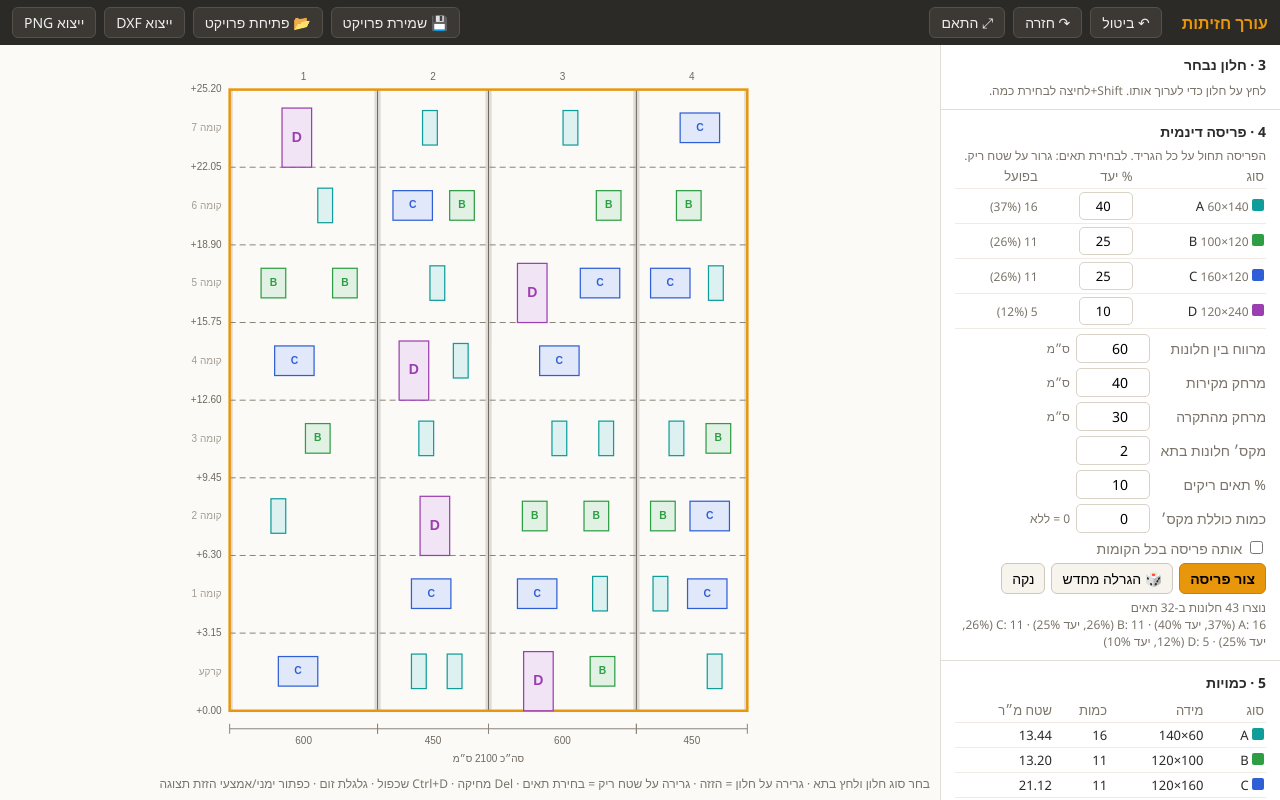
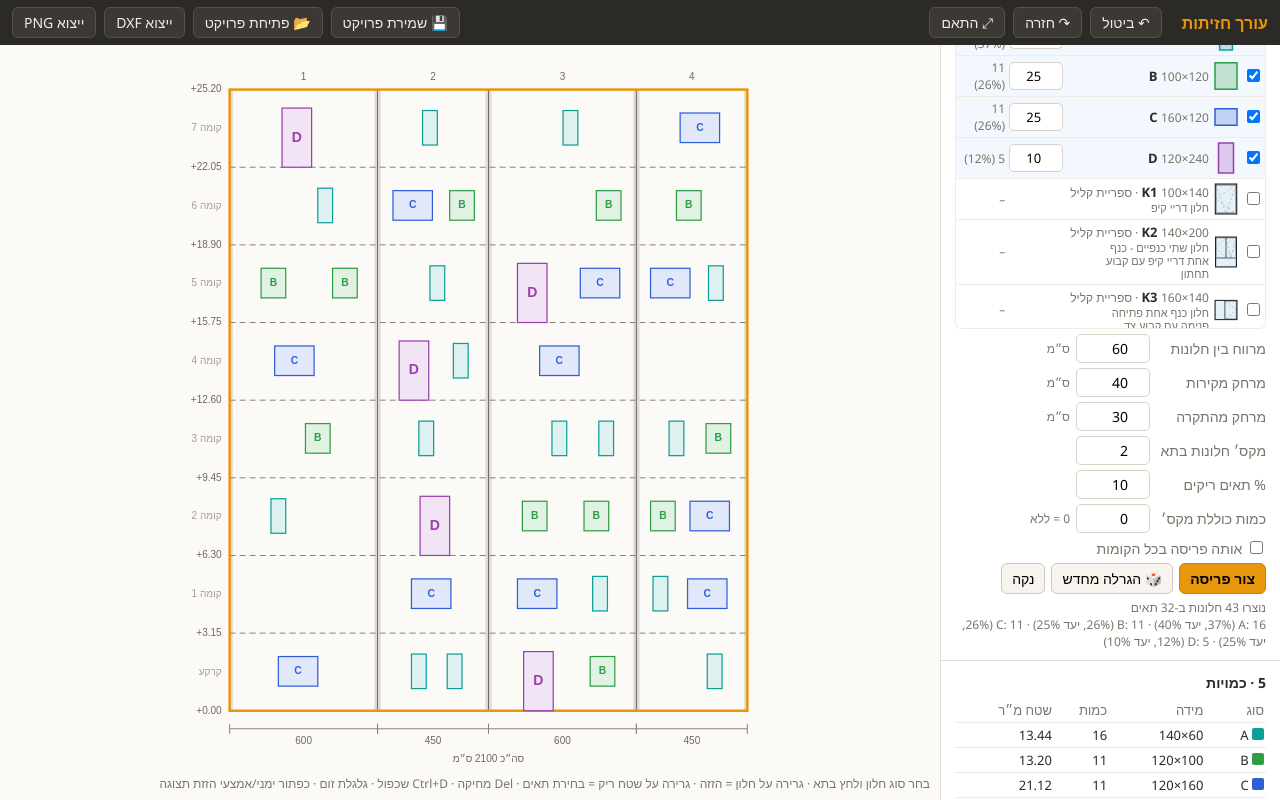
Before and after one commit to aloneckhaus/facade-editor, a plain HTML site: page index.html in a window 1280 px wide. Both pictures are taken after a click on the button "🎲 הגרלה מחדש". Drawn offline with Linux system fonts and the light colour scheme.

Commit message:
v0.4: choose which types (incl. Klil 5600) the dynamic layout uses; doors ground-floor only option; SW cache v5

```diff
--- a/index.html
+++ b/index.html
@@ -54,6 +54,10 @@ details[open] summary{color:var(--ink)}
 .kl canvas{flex:none;width:44px;height:56px}
 .kn{font-size:11px;max-width:120px;line-height:1.2}
 .warn{color:#c4500a;font-size:12px;margin:4px 0}
+#mixWrap{max-height:340px;overflow-y:auto;border:1px solid #f0ece5;border-radius:6px;margin:4px 0}
+#mix canvas.th{width:26px;height:34px;display:block}
+#mix tr.on td{background:#f3f8ff}
+#mix .warn{font-size:11px;margin:1px 0}
 </style>
 </head>
 <body>
@@ -98,7 +102,9 @@ details[open] summary{color:var(--ink)}
   <h3>4 · פריסה דינמית</h3>
   <div class="box">
     <div class="mut" id="genScope"></div>
-    <table id="mix"></table>
+    <div class="mut">סמן אילו חלונות ייכנסו לפריסה (גם מספריית קליל). המשקל קובע כמה מכל סוג.</div>
+    <div class="row"><button class="b" id="genAll">סמן הכל</button><button class="b" id="genNone">נקה סימון</button><label style="min-width:0"><input type="checkbox" id="genDoorsG" checked> דלתות רק בקומת קרקע</label></div>
+    <div id="mixWrap"><table id="mix"></table></div>
     <div class="row"><label>מרווח בין חלונות</label><input id="genGap" type="number" step="5"> <span class="mut">ס״מ</span></div>
     <div class="row"><label>מרחק מקירות</label><input id="genMargin" type="number" step="5"> <span class="mut">ס״מ</span></div>
     <div class="row"><label>מרחק מהתקרה</label><input id="genTop" type="number" step="5"> <span class="mut">ס״מ</span></div>
--- a/simple.js
+++ b/simple.js
@@ -1,4 +1,4 @@
-/* Facade editor v0.3 – simple: floor/wall grid + windows only (+ Klil Bauhaus 5600 library). World units = metres, y up. */
+/* Facade editor v0.4 – simple: floor/wall grid + windows only (+ Klil Bauhaus 5600 library). World units = metres, y up. */
 (function () {
 'use strict';
 var $ = function (id) { return document.getElementById(id); };
@@ -341,12 +341,16 @@ function renderKlilLib() {
     var g = KlilGeom.geom(kt.id, d.w, d.h, {}), sc = Math.min(40 / d.w, 52 / d.h) * 1000, x = (44 - d.w * sc / 1000) / 2, y = (56 - d.h * sc / 1000) / 2;
     drawKlil(c2, { t: '' }, g, x, y, sc, 0.5, false, '#000'); });
 }
-function addKlilType(kid) {
-  var kt = KlilGeom.type(kid); if (!kt) return; var t = null;
+function ensureKlilType(kid, noPush) {
+  var kt = KlilGeom.type(kid); if (!kt) return null; var t = null;
   S.types.forEach(function (o) { if (o.klil === kid) t = o; });
-  if (!t) { push(); var id = kt.id; while (T(id)) id += "'"; var d = kt.defaults;
+  if (!t) { if (!noPush) push(); var id = kt.id; while (T(id)) id += "'"; var d = kt.defaults;
     t = { id: id, name: kt.name, klil: kid, w: d.w / 1000, h: d.h / 1000, sill: d.sill / 1000, color: '#3d4a57', glass: kt.glass };
     if (d.split) t.split = d.split; S.types.push(t); S.gen.pct[id] = 0; }
+  return t;
+}
+function addKlilType(kid) {
+  var kt = KlilGeom.type(kid), t = ensureKlilType(kid); if (!t) return;
   S.place = t.id; refresh(); toast('לחץ בתא בגריד כדי להוסיף ' + t.id + ' – ' + kt.name + ' · Esc לסיום');
 }
 if ($('klilLib')) $('klilLib').addEventListener('click', function (e) { var b = e.target.closest('[data-klil]'); if (b) addKlilType(b.getAttribute('data-klil')); });
@@ -404,21 +408,47 @@ function scopeCells() {
   else for (var f = 0; f < S.G.floors; f++) for (var b = 0; b < S.G.bays.length; b++) out.push({ f: f, b: b });
   return out.filter(function (c) { return c.f < S.G.floors && c.b < S.G.bays.length; }).sort(function (a, b) { return a.f - b.f || a.b - b.b; });
 }
+// which types the dynamic layout may use: S.gen.use[id] (old projects: derived from % > 0)
+function genUse() { var g = S.gen; if (!g.use) { g.use = {}; S.types.forEach(function (t) { if ((g.pct[t.id] || 0) > 0) g.use[t.id] = true; }); } return g.use; }
+function isDoorT(t) { var kt = t && t.klil && window.KlilGeom ? KlilGeom.type(t.klil) : null; return !!(kt && kt.kind === 'door'); }
+function typeWarn(t) { return t.klil && window.KlilGeom ? KlilGeom.geom(t.klil, t.w * 1000, t.h * 1000, { split: t.split, glass: t.glass }).warn : []; }
+function thumb(cv2, t, kid) { var c2 = cv2.getContext('2d'), Wc = cv2.width, Hc = cv2.height; c2.clearRect(0, 0, Wc, Hc);
+  var w = t ? t.w * 1000 : KlilGeom.type(kid).defaults.w, h = t ? t.h * 1000 : KlilGeom.type(kid).defaults.h, sc = Math.min((Wc - 4) / w, (Hc - 4) / h) * 1000, x = (Wc - w * sc / 1000) / 2, y = (Hc - h * sc / 1000) / 2;
+  kid = kid || (t && t.klil);
+  if (kid && window.KlilGeom) { var o = t ? { split: t.split, glass: t.glass } : {}; drawKlil(c2, { t: '' }, KlilGeom.geom(kid, w, h, o), x, y, sc, 0.5, false, '#000'); }
+  else { c2.fillStyle = hexA(t.color, 0.25); c2.fillRect(x, y, w * sc / 1000, h * sc / 1000); c2.strokeStyle = t.color; c2.lineWidth = 1.5; c2.strokeRect(x, y, w * sc / 1000, h * sc / 1000); } }
+var lastMixHtml = '';
 function renderMix() {
-  var cnt = {}, tot = 0; S.win.forEach(function (w) { cnt[w.t] = (cnt[w.t] || 0) + 1; tot++; });
-  $('mix').innerHTML = '<tr><th>סוג</th><th>% יעד</th><th>בפועל</th></tr>' + S.types.map(function (t) {
-    return '<tr><td><span class="sw" style="background:' + t.color + '"></span> ' + esc(t.id) + ' <span class="mut">' + Math.round(t.w * 100) + '×' + Math.round(t.h * 100) + '</span></td><td><input type="number" min="0" step="5" data-pct="' + esc(t.id) + '" value="' + (S.gen.pct[t.id] || 0) + '"></td><td class="mut">' + (tot ? (cnt[t.id] || 0) + ' (' + Math.round(100 * (cnt[t.id] || 0) / tot) + '%)' : '–') + '</td></tr>'; }).join('');
+  var cnt = {}, tot = 0, use = genUse(); S.win.forEach(function (w) { cnt[w.t] = (cnt[w.t] || 0) + 1; tot++; });
+  var rows = S.types.map(function (t) { return { t: t, id: t.id }; });
+  if (window.KlilGeom) KlilGeom.data.types.forEach(function (kt) { if (!S.types.some(function (t) { return t.klil === kt.id; })) rows.push({ lib: kt, id: 'lib:' + kt.id }); });
+  var h = '<tr><th></th><th></th><th>סוג</th><th>משקל %</th><th>בפועל</th></tr>' + rows.map(function (r) {
+    var t = r.t, on = t && use[t.id], nm = t ? (t.name || '') : r.lib.name, w = t ? t.w : r.lib.defaults.w / 1000, hh = t ? t.h : r.lib.defaults.h / 1000, wn = t ? typeWarn(t) : [];
+    return '<tr class="' + (on ? 'on' : '') + '"><td><input type="checkbox" data-use="' + esc(r.id) + '"' + (on ? ' checked' : '') + '></td><td><canvas class="th" width="26" height="34" data-th="' + esc(r.id) + '"></canvas></td>' +
+      '<td title="' + esc(nm) + '"><b>' + esc(t ? t.id : r.lib.id) + '</b> <span class="mut">' + Math.round(w * 100) + '×' + Math.round(hh * 100) + (t ? '' : ' · ספריית קליל') + '</span>' + (nm ? '<div class="mut kn">' + esc(nm) + '</div>' : '') + (wn.length ? '<div class="warn" title="' + esc(wn.join(' | ')) + '">⚠ חורג ממידות קליל – לא ייכלל</div>' : '') + '</td>' +
+      '<td>' + (t ? '<input type="number" min="0" step="5" data-pct="' + esc(t.id) + '" value="' + (S.gen.pct[t.id] || 0) + '">' : '') + '</td><td class="mut">' + (t && tot ? (cnt[t.id] || 0) + ' (' + Math.round(100 * (cnt[t.id] || 0) / tot) + '%)' : '–') + '</td></tr>'; }).join('');
+  if (h !== lastMixHtml) { lastMixHtml = h; $('mix').innerHTML = h;
+    $('mix').querySelectorAll('[data-th]').forEach(function (cv2) { var id = cv2.getAttribute('data-th'); if (id.indexOf('lib:') === 0) thumb(cv2, null, id.slice(4)); else thumb(cv2, T(id)); }); }
+  $('genDoorsG').checked = S.gen.doorsGround !== false;
   var g = S.gen, a = document.activeElement;
   [['genGap', g.gap * 100], ['genMargin', g.margin * 100], ['genTop', g.top * 100], ['genPer', g.per], ['genEmpty', g.empty], ['genMax', g.max]].forEach(function (p) { if (a !== $(p[0])) $(p[0]).value = Math.round(p[1]); });
   $('genSame').checked = g.same;
   $('genScope').textContent = S.cells.size ? 'הפריסה תחול על ' + S.cells.size + ' תאים נבחרים (Esc לביטול הבחירה)' : 'הפריסה תחול על כל הגריד. לבחירת תאים: גרור על שטח ריק.';
 }
-$('mix').addEventListener('change', function (e) { var id = e.target.getAttribute('data-pct'); if (id) S.gen.pct[id] = Math.max(0, +e.target.value); });
+$('mix').addEventListener('change', function (e) { var id = e.target.getAttribute('data-pct'); if (id) { S.gen.pct[id] = Math.max(0, +e.target.value); if (S.gen.pct[id] > 0) genUse()[id] = true; renderMix(); return; }
+  var u = e.target.getAttribute('data-use'); if (!u) return; var use = genUse();
+  if (u.indexOf('lib:') === 0) { var t = ensureKlilType(u.slice(4)); u = t.id; }
+  use[u] = e.target.checked; if (e.target.checked && !(S.gen.pct[u] > 0)) S.gen.pct[u] = 20;
+  refresh(); });
+$('genAll').onclick = function () { var use = genUse(); S.types.forEach(function (t) { use[t.id] = true; if (!(S.gen.pct[t.id] > 0)) S.gen.pct[t.id] = 20; }); refresh(); };
+$('genNone').onclick = function () { S.gen.use = {}; refresh(); };
+$('genDoorsG').onchange = function () { S.gen.doorsGround = this.checked; };
 function readGen() { var g = S.gen; g.gap = +$('genGap').value / 100; g.margin = +$('genMargin').value / 100; g.top = +$('genTop').value / 100; g.per = Math.max(1, +$('genPer').value | 0); g.empty = Math.max(0, Math.min(95, +$('genEmpty').value)); g.max = Math.max(0, +$('genMax').value | 0); g.same = $('genSame').checked; }
 ['genGap', 'genMargin', 'genTop', 'genPer', 'genEmpty', 'genMax', 'genSame'].forEach(function (id) { $(id).addEventListener('change', readGen); });
 function generate() {
-  readGen(); var g = S.gen, Rn = rng(g.seed), types = S.types.filter(function (t) { return (g.pct[t.id] || 0) > 0; });
-  if (!types.length) { toast('הגדר אחוזים לסוגי החלונות'); return null; }
+  readGen(); var g = S.gen, Rn = rng(g.seed), use = genUse(), excl = [], doorsG = g.doorsGround !== false;
+  var types = S.types.filter(function (t) { if (!use[t.id] || !((g.pct[t.id] || 0) > 0)) return false; if (typeWarn(t).length) { excl.push(t.id); return false; } return true; });
+  if (!types.length) { toast(excl.length ? 'הסוגים שנבחרו חורגים ממידות קליל' : 'סמן סוגי חלונות לפריסה'); return null; }
   var sumP = types.reduce(function (a, t) { return a + g.pct[t.id]; }, 0), cells = scopeCells(), inScope = {};
   cells.forEach(function (c) { inScope[ck(c.f, c.b)] = 1; });
   push();
@@ -428,7 +458,7 @@ function generate() {
     var s = ws.reduce(function (a, b) { return a + b; }, 0), r = Rn() * s; for (var i = 0; i < el.length; i++) { r -= ws[i]; if (r <= 0) return el[i]; } return el[el.length - 1]; }
   function makePattern(c) {
     var sp = span(c.b), avail = sp - 2 * g.margin, maxH = fh(c.f) - g.top;
-    var el = types.filter(function (t) { return t.w <= avail + 1e-6 && t.sill + t.h <= maxH + 1e-6; });
+    var el = types.filter(function (t) { return t.w <= avail + 1e-6 && t.sill + t.h <= maxH + 1e-6 && !(doorsG && c.f !== 0 && isDoorT(t)); });
     if (!el.length) { skipped++; return []; }
     if (Rn() * 100 < g.empty) return [];
     var k = 1 + Math.floor(Rn() * g.per), chosen = [], used = 0;
@@ -441,8 +471,9 @@ function generate() {
   for (var i = 0; i < cells.length; i++) {
     var c = cells[i]; if (g.max && total >= g.max) break;
     var pat;
-    if (g.same && patterns[c.b]) { pat = patterns[c.b].filter(function (p) { return p.sill + p.h <= fh(c.f) - g.top + 1e-6; }); pat.forEach(function (p) { count[p.t]++; total++; }); }
-    else { pat = makePattern(c); if (g.same) patterns[c.b] = pat; }
+    var pk = c.b + (doorsG && c.f === 0 ? 'g' : ''); // ground floor gets its own pattern when doors are ground-only
+    if (g.same && patterns[pk]) { pat = patterns[pk].filter(function (p) { return p.sill + p.h <= fh(c.f) - g.top + 1e-6; }); pat.forEach(function (p) { count[p.t]++; total++; }); }
+    else { pat = makePattern(c); if (g.same) patterns[pk] = pat; }
     var manual = S.win.filter(function (w) { return w.f === c.f && w.b === c.b; });
     pat.forEach(function (p) {
       if (manual.some(function (m) { return p.dx < m.dx + m.w + g.gap && p.dx + p.w + g.gap > m.dx; })) { count[p.t]--; total--; return; }
@@ -450,7 +481,7 @@ function generate() {
     });
   }
   S.sel.clear(); refresh();
-  $('genRes').innerHTML = 'נוצרו ' + total + ' חלונות ב-' + cells.length + ' תאים' + (skipped ? ' · ב-' + skipped + ' תאים אף סוג לא נכנס' : '') + '<br>' +
+  $('genRes').innerHTML = 'נוצרו ' + total + ' חלונות ב-' + cells.length + ' תאים' + (skipped ? ' · ב-' + skipped + ' תאים אף סוג לא נכנס' : '') + (excl.length ? ' · לא נכללו (חורגים ממידות קליל): ' + excl.join(', ') : '') + '<br>' +
     types.map(function (t) { return t.id + ': ' + count[t.id] + ' (' + (total ? Math.round(100 * count[t.id] / total) : 0) + '%, יעד ' + Math.round(100 * g.pct[t.id] / sumP) + '%)'; }).join(' · ');
   return { total: total, count: count, cells: cells.length };
 }
@@ -560,7 +591,7 @@ function projectData() { return { app: 'facade-editor-simple', version: 2, G: S.
 function saveProject() { download(baseName() + '.facade.json', JSON.stringify(projectData(), null, 1), 'application/json'); }
 function loadProject(d) {
   if (d.app !== 'facade-editor-simple') throw new Error('קובץ פרויקט לא מתאים לגרסה הזו');
-  push(); S.G = d.G; S.types = d.types; S.win = d.win; S.gen = Object.assign(S.gen, d.gen || {}); S.sel.clear(); S.cells.clear();
+  push(); S.G = d.G; S.types = d.types; S.win = d.win; S.gen = Object.assign(S.gen, d.gen || {}); if (!(d.gen && d.gen.use)) delete S.gen.use; S.sel.clear(); S.cells.clear();
   nid = 1; S.win.forEach(function (w) { var k = +String(w.id).slice(1); if (k >= nid) nid = k + 1; }); refresh(); fit();
 }
 $('saveP').onclick = saveProject;
@@ -574,7 +605,7 @@ window.addEventListener('beforeunload', function (e) { if (S.win.length && U.len
 setInterval(function () { try { localStorage.setItem('facade-simple-autosave', JSON.stringify(projectData())); } catch (e) {} }, 5000);
 try { var as = localStorage.getItem('facade-simple-autosave'); if (as) { var d = JSON.parse(as); if (d && d.app === 'facade-editor-simple') { S.G = d.G; S.types = d.types; S.win = d.win; S.gen = Object.assign(S.gen, d.gen || {}); S.win.forEach(function (w) { var k = +String(w.id).slice(1); if (k >= nid) nid = k + 1; }); } } } catch (e) {}
 
-window.FE2 = { kgeom: kgeom, addKlilType: addKlilType, S: S, generate: generate, buildDxf: buildDxf, w2s: w2s, s2w: s2w, fit: fit, refresh: refresh, copyFloors: copyFloors, copyBays: copyBays, projectData: projectData, loadProject: loadProject, base: base, bayL: bayL, absX: absX, absY: absY, undo: undo };
+window.FE2 = { genUse: genUse, kgeom: kgeom, addKlilType: addKlilType, S: S, generate: generate, buildDxf: buildDxf, w2s: w2s, s2w: s2w, fit: fit, refresh: refresh, copyFloors: copyFloors, copyBays: copyBays, projectData: projectData, loadProject: loadProject, base: base, bayL: bayL, absX: absX, absY: absY, undo: undo };
 if ('serviceWorker' in navigator && (location.protocol === 'https:' || location.hostname === 'localhost')) navigator.serviceWorker.register('sw.js').catch(function () {});
 if ('launchQueue' in window) window.launchQueue.setConsumer(function (lp) { if (lp.files && lp.files.length) lp.files[0].getFile().then(function (f) { if (/\.json$/i.test(f.name)) { f.text().then(function (t) { loadProject(JSON.parse(t)); }); } else { $('bgBox').open = true; loadBg(f); } }); });
 renderKlilLib(); resize(); refresh(); fit();
--- a/sw.js
+++ b/sw.js
@@ -1,5 +1,5 @@
 /* Facade editor service worker: precache app shell + DWG engine so it works offline */
-const CACHE = 'facade-editor-v4';
+const CACHE = 'facade-editor-v5';
 const FILES = ['./', './index.html', './simple.js', './klil5600.js', './klilgeom.js', './advanced.html', './app.js', './geom.js', './manifest.webmanifest', './icons/icon-192.png', './icons/icon-512.png',
   './lib/dxf-parser.js', './lib/libredwg-glue.js', './lib/libredwg-web.umd.js', './lib/libredwg-web.wasm'];
 self.addEventListener('install', e => { e.waitUntil(caches.open(CACHE).then(c => c.addAll(FILES)).then(() => self.skipWaiting())); });
```
